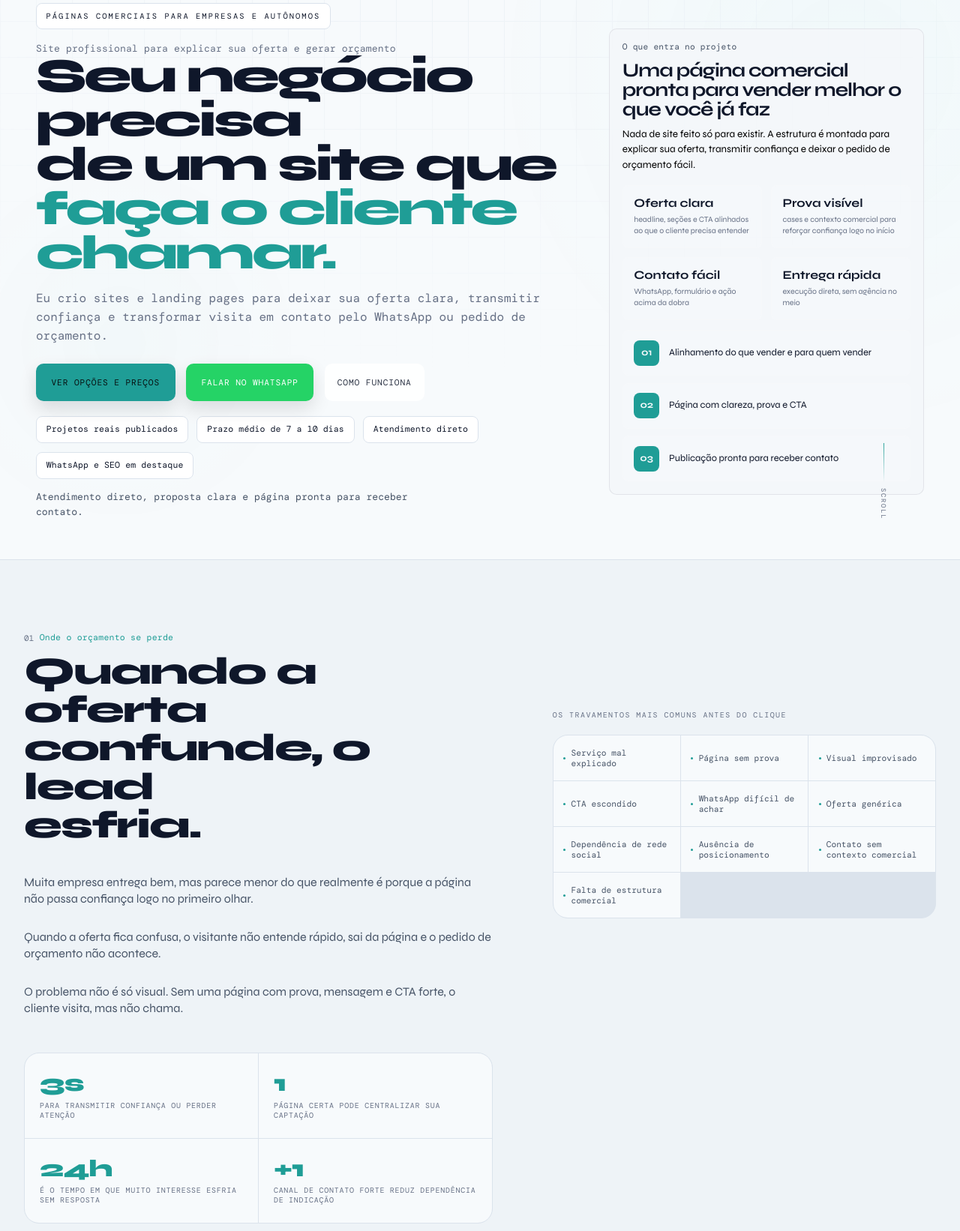
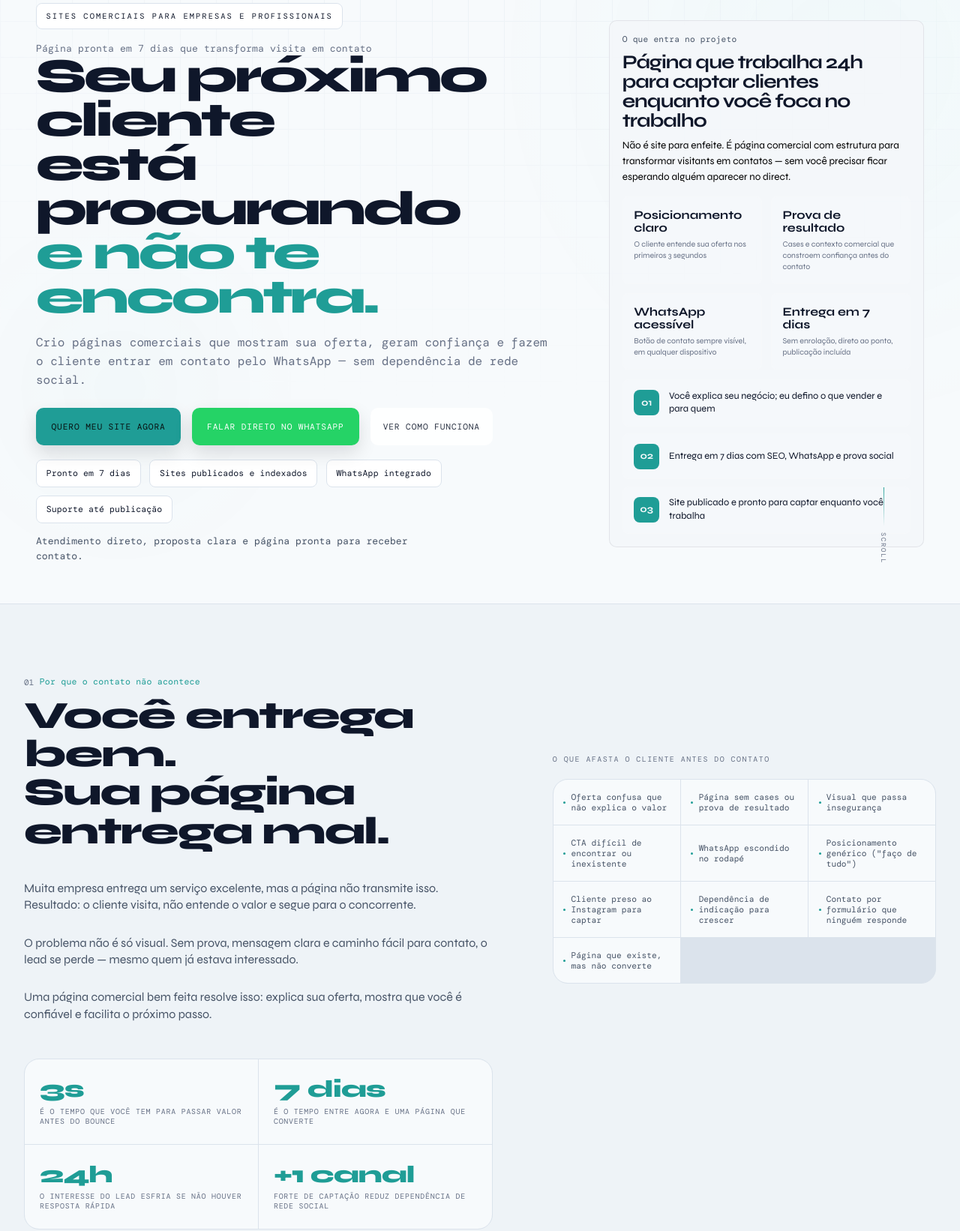
Before and after one commit to Roxouw/roxouw.github.io, a website: page index.html in a window 1280 px wide. Shown: the part 68-1710 px from the top of the page at 75% size. Drawn offline with nearby package versions, Linux system fonts and the light colour scheme; a web font is replaced by a local one.

Commit message:
ajustes visuais

```diff
--- a/index.html
+++ b/index.html
@@ -279,19 +279,19 @@
       <div class="hero-content">
         <div class="hero-layout">
           <div class="hero-main">
-            <div class="hero-badge">Páginas comerciais para empresas e autônomos</div>
-            <p class="hero-kicker">Site profissional para explicar sua oferta e gerar orçamento</p>
+            <div class="hero-badge">Sites comerciais para empresas e profissionais</div>
+            <p class="hero-kicker">Página pronta em 7 dias que transforma visita em contato</p>
             <h1 class="hero-title">
-              Seu negócio precisa
+              Seu próximo cliente
               <br />
-              de um site que
+              está procurando
               <br />
-              <span class="teal-word">faça o cliente chamar.</span>
+              <span class="teal-word">e não te encontra.</span>
             </h1>
 
             <p class="hero-desc">
-              Eu crio sites e landing pages para deixar sua oferta clara, transmitir confiança e
-              transformar visita em contato pelo WhatsApp ou pedido de orçamento.
+              Crio páginas comerciais que mostram sua oferta, geram confiança e fazem o cliente
+              entrar em contato pelo WhatsApp — sem dependência de rede social.
             </p>
             <div class="hero-cta">
               <a
@@ -301,22 +301,22 @@
                   return false;
                 "
                 class="btn btn-primary">
-                Ver opções e preços
+                Quero meu site agora
               </a>
               <a
                 href="https://wa.me/5551980335252?text=Oi%20Filipe%2C%20vi%20seu%20site%20e%20quero%20pedir%20um%20or%C3%A7amento"
                 target="_blank"
                 class="btn btn-whatsapp">
-                Falar no WhatsApp
+                Falar direto no WhatsApp
               </a>
-              <a href="#about" class="btn btn-ghost">Como funciona</a>
+              <a href="#about" class="btn btn-ghost">Ver como funciona</a>
             </div>
 
             <div class="hero-proof">
-              <span class="hero-proof-item">Projetos reais publicados</span>
-              <span class="hero-proof-item">Prazo médio de 7 a 10 dias</span>
-              <span class="hero-proof-item">Atendimento direto</span>
-              <span class="hero-proof-item">WhatsApp e SEO em destaque</span>
+              <span class="hero-proof-item">Pronto em 7 dias</span>
+              <span class="hero-proof-item">Sites publicados e indexados</span>
+              <span class="hero-proof-item">WhatsApp integrado</span>
+              <span class="hero-proof-item">Suporte até publicação</span>
             </div>
             <p class="hero-microcopy">
               Atendimento direto, proposta clara e página pronta para receber contato.
@@ -326,43 +326,43 @@
             <div class="hero-panel-top">
               <p class="hero-panel-label">O que entra no projeto</p>
               <h2 class="hero-panel-title">
-                Uma página comercial pronta para vender melhor o que você já faz
+                Página que trabalha 24h para captar clientes enquanto você foca no trabalho
               </h2>
               <p class="hero-panel-text">
-                Nada de site feito só para existir. A estrutura é montada para explicar sua oferta,
-                transmitir confiança e deixar o pedido de orçamento fácil.
+                Não é site para enfeite. É página comercial com estrutura para transformar visitants
+                em contatos — sem você precisar ficar esperando alguém aparecer no direct.
               </p>
             </div>
             <div class="hero-panel-grid">
               <div class="hero-mini-card">
-                <strong>Oferta clara</strong>
-                <span>headline, seções e CTA alinhados ao que o cliente precisa entender</span>
+                <strong>Posicionamento claro</strong>
+                <span>O cliente entende sua oferta nos primeiros 3 segundos</span>
               </div>
               <div class="hero-mini-card">
-                <strong>Prova visível</strong>
-                <span>cases e contexto comercial para reforçar confiança logo no início</span>
+                <strong>Prova de resultado</strong>
+                <span>Cases e contexto comercial que constroem confiança antes do contato</span>
               </div>
               <div class="hero-mini-card">
-                <strong>Contato fácil</strong>
-                <span>WhatsApp, formulário e ação acima da dobra</span>
+                <strong>WhatsApp acessível</strong>
+                <span>Botão de contato sempre visível, em qualquer dispositivo</span>
               </div>
               <div class="hero-mini-card">
-                <strong>Entrega rápida</strong>
-                <span>execução direta, sem agência no meio</span>
+                <strong>Entrega em 7 dias</strong>
+                <span>Sem enrolação, direto ao ponto, publicação incluída</span>
               </div>
             </div>
             <div class="hero-steps">
               <div class="hero-step">
                 <span>01</span>
-                Alinhamento do que vender e para quem vender
+                Você explica seu negócio; eu defino o que vender e para quem
               </div>
               <div class="hero-step">
                 <span>02</span>
-                Página com clareza, prova e CTA
+                Entrega em 7 dias com SEO, WhatsApp e prova social
               </div>
               <div class="hero-step">
                 <span>03</span>
-                Publicação pronta para receber contato
+                Site publicado e pronto para captar enquanto você trabalha
               </div>
             </div>
           </aside>
@@ -380,87 +380,87 @@
     <!-- ABOUT -->
     <section id="about" class="sec-dark">
       <div class="about-left">
-        <p class="section-eyebrow" data-num="01">Onde o orçamento se perde</p>
+        <p class="section-eyebrow" data-num="01">Por que o contato não acontece</p>
         <h2 class="section-title reveal">
-          Quando a oferta
+          Você entrega bem.
           <br />
-          confunde, o lead
+          Sua página
           <br />
-          esfria.
+          entrega mal.
         </h2>
         <p class="about-text reveal">
-          Muita empresa entrega bem, mas parece menor do que realmente é porque a página não passa
-          confiança logo no primeiro olhar.
+          Muita empresa entrega um serviço excelente, mas a página não transmite isso. Resultado: o
+          cliente visita, não entende o valor e segue para o concorrente.
         </p>
         <p class="about-text reveal">
-          Quando a oferta fica confusa, o visitante não entende rápido, sai da página e o pedido de
-          orçamento não acontece.
+          O problema não é só visual. Sem prova, mensagem clara e caminho fácil para contato, o lead
+          se perde — mesmo quem já estava interessado.
         </p>
         <p class="about-text reveal">
-          O problema não é só visual. Sem uma página com prova, mensagem e CTA forte, o cliente
-          visita, mas não chama.
+          Uma página comercial bem feita resolve isso: explica sua oferta, mostra que você é
+          confiável e facilita o próximo passo.
         </p>
         <div class="about-stats reveal">
           <div class="stat-box">
             <span class="stat-num">3s</span>
-            <span class="stat-label">para transmitir confiança ou perder atenção</span>
+            <span class="stat-label">é o tempo que você tem para passar valor antes do bounce</span>
           </div>
           <div class="stat-box">
-            <span class="stat-num">1</span>
-            <span class="stat-label">página certa pode centralizar sua captação</span>
+            <span class="stat-num">7 dias</span>
+            <span class="stat-label">é o tempo entre agora e uma página que converte</span>
           </div>
           <div class="stat-box">
             <span class="stat-num">24h</span>
-            <span class="stat-label">é o tempo em que muito interesse esfria sem resposta</span>
+            <span class="stat-label">o interesse do lead esfria se não houver resposta rápida</span>
           </div>
           <div class="stat-box">
-            <span class="stat-num">+1</span>
-            <span class="stat-label">canal de contato forte reduz dependência de indicação</span>
+            <span class="stat-num">+1 canal</span>
+            <span class="stat-label">forte de captação reduz dependência de rede social</span>
           </div>
         </div>
       </div>
       <div class="about-right reveal">
-        <p class="stack-label">Os travamentos mais comuns antes do clique</p>
+        <p class="stack-label">O que afasta o cliente antes do contato</p>
         <div class="tech-grid">
           <div class="tech-item">
             <div class="tech-dot"></div>
-            Serviço mal explicado
+            Oferta confusa que não explica o valor
           </div>
           <div class="tech-item">
             <div class="tech-dot"></div>
-            Página sem prova
+            Página sem cases ou prova de resultado
           </div>
           <div class="tech-item">
             <div class="tech-dot"></div>
-            Visual improvisado
+            Visual que passa insegurança
           </div>
           <div class="tech-item">
             <div class="tech-dot"></div>
-            CTA escondido
+            CTA difícil de encontrar ou inexistente
           </div>
           <div class="tech-item">
             <div class="tech-dot"></div>
-            WhatsApp difícil de achar
+            WhatsApp escondido no rodapé
           </div>
           <div class="tech-item">
             <div class="tech-dot"></div>
-            Oferta genérica
+            Posicionamento genérico ("faço de tudo")
           </div>
           <div class="tech-item">
             <div class="tech-dot"></div>
-            Dependência de rede social
+            Cliente preso ao Instagram para captar
           </div>
           <div class="tech-item">
             <div class="tech-dot"></div>
-            Ausência de posicionamento
+            Dependência de indicação para crescer
           </div>
           <div class="tech-item">
             <div class="tech-dot"></div>
-            Contato sem contexto comercial
+            Contato por formulário que ninguém responde
           </div>
           <div class="tech-item">
             <div class="tech-dot"></div>
-            Falta de estrutura comercial
+            Página que existe, mas não converte
           </div>
         </div>
       </div>
```
Also changed, not shown: assets/css/main.css (+57 -0 lines), pages/siteParaAcademia.html (+2 -4 lines), pages/siteParaAdvogado.html (+2 -4 lines), pages/siteParaDentista.html (+2 -4 lines), pages/siteParaEmpresa.html (+7 -9 lines), pages/siteParaNutricionista.html (+2 -4 lines), pages/siteParaPersonal.html (+2 -4 lines).
